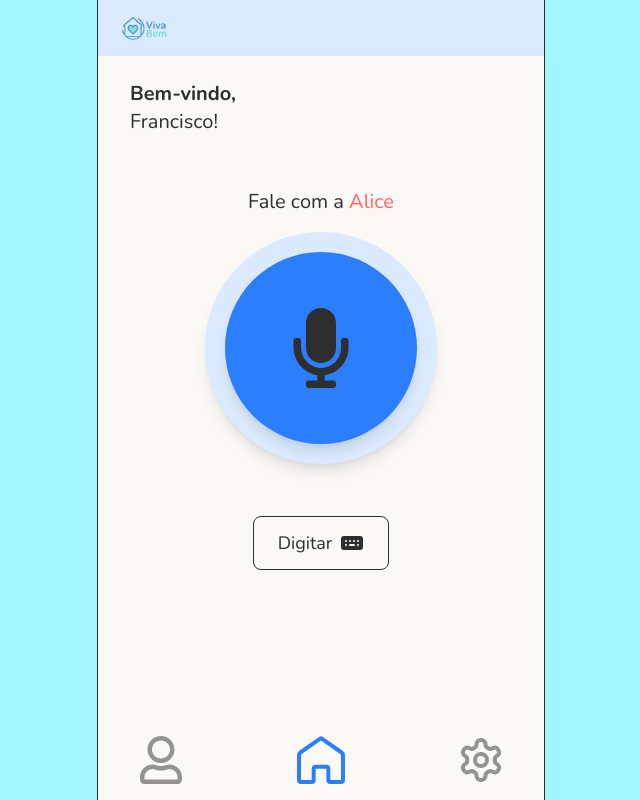
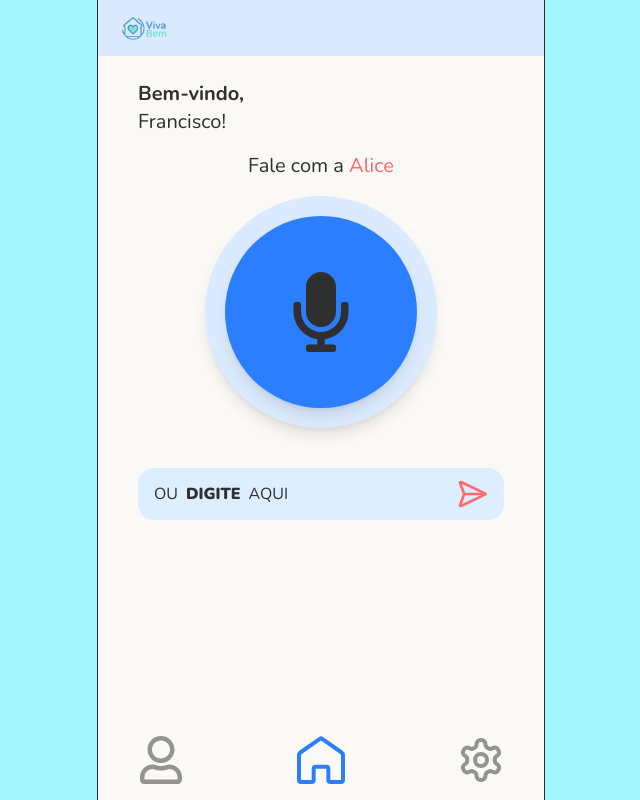
Before and after one commit to GabrielAlves263/vivai, a Next.js app: page / in a window 1280 px wide. Shown: the whole page, without its empty margins (319-959 px from the left). Built offline with nearby package versions, Linux system fonts and the light colour scheme.

Commit message:
feat: enhance TextInputButton with input field and icon integration

```diff
--- a/src/app/page.tsx
+++ b/src/app/page.tsx
@@ -7,8 +7,8 @@ export default function Home() {
   return (
     <div className="min-h-screen flex flex-col w-md items-center justify-between bg-[#FAF9F6] border-x">
       <Header />
-      <main className="w-full flex bg-custom-blue flex-col items-center flex-grow text-center px-8 gap-7">
-        <h1 className="text-xl mt-6 mb-6 w-full text-left">
+      <main className="w-full flex bg-custom-blue flex-col items-center flex-grow text-center px-10 gap-4">
+        <h1 className="text-xl mt-6 w-full text-left">
           <strong>Bem-vindo,</strong> <br />
           Francisco!
         </h1>
--- a/src/components/buttons/TextInputButton.tsx
+++ b/src/components/buttons/TextInputButton.tsx
@@ -1,10 +1,44 @@
-import { TbKeyboardFilled } from "react-icons/tb";
+"use client";
+import { useState } from "react";
+import { LuSendHorizontal } from "react-icons/lu";
 
 export default function TextInputButton() {
+  const [value, setValue] = useState("");
+  const [isFocused, setIsFocused] = useState(false);
+
+  // O input está "ativo" se estiver focado ou se tiver algum valor
+  const isActive = isFocused || value !== "";
+
   return (
-    <button className="group mt-6 px-6 py-3 rounded-lg border flex items-center gap-2 text-lg cursor-pointer hover:text-blue-400 hover:px-7 transition-all">
-      Digitar{" "}
-      <TbKeyboardFilled className="size-6 group-hover:text-blue-400 transition-all" />
-    </button>
+    <div className="relative w-full max-w-sm mt-6 bg-primary-light rounded-2xl">
+      <div>
+        <span
+          className={`
+          absolute left-4 top-1/2 -translate-y-1/2 flex items-center gap-2
+          text-text pointer-events-none
+          transition-all duration-200 ease-in-out
+          font-semibol
+          ${isActive ? "hidden" : ""}
+        `}
+        >
+          OU <b className="font-black">DIGITE</b> AQUI
+        </span>
+        <div className="absolute inset-y-0 right-0 flex items-center pr-4 pointer-events-none">
+          <LuSendHorizontal className="size-8 text-red" />
+        </div>
+      </div>
+      <input
+        type="text"
+        value={value}
+        onChange={(e) => setValue(e.target.value)}
+        onFocus={() => setIsFocused(true)}
+        onBlur={() => setIsFocused(false)}
+        className="
+          w-full rounded-2xl px-4 py-3
+          text-xl text-text focus:ring-2 focus:ring-blue-200
+          focus:outline-none
+        "
+      />
+    </div>
   );
 }
```
